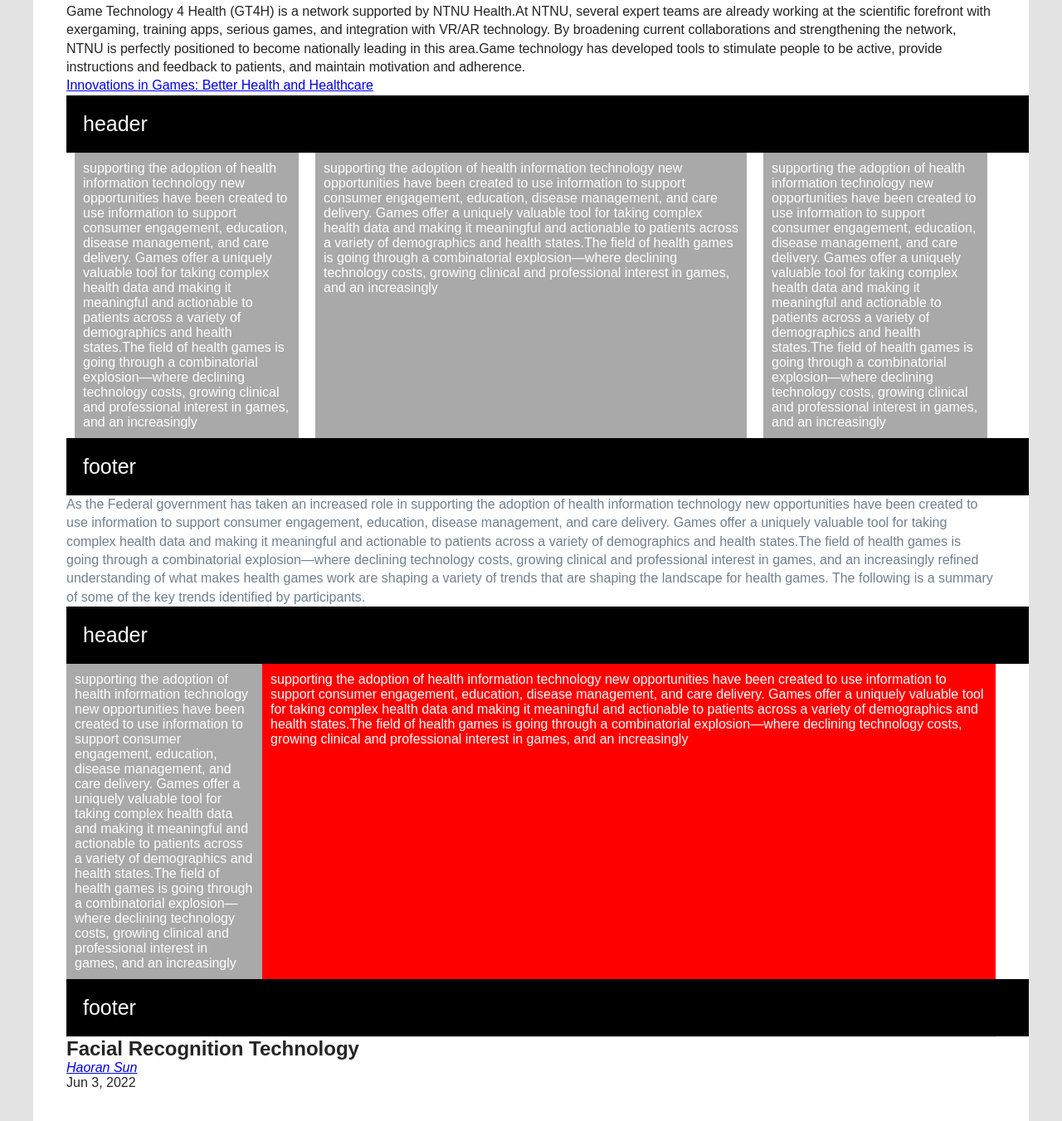
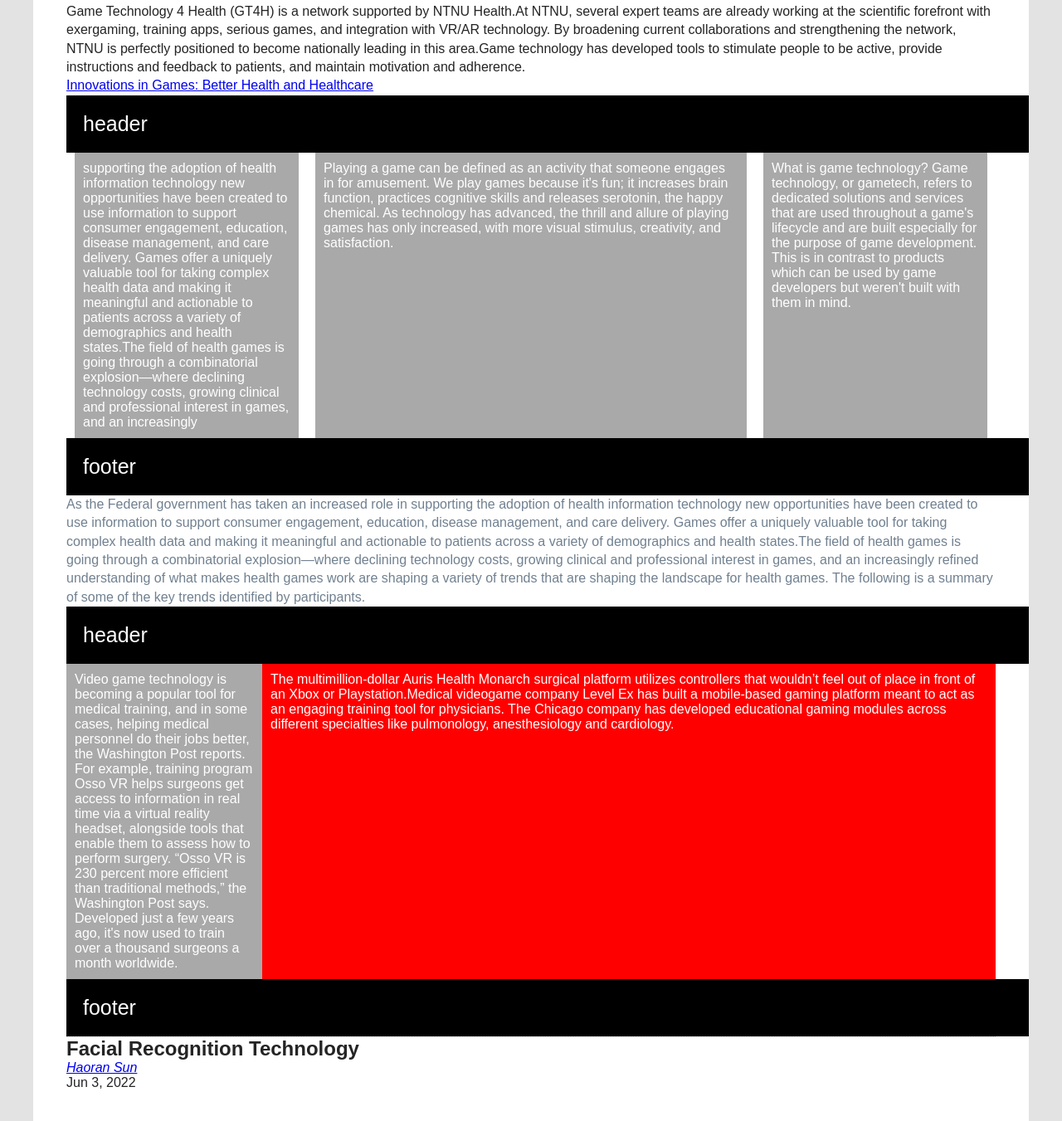
Before and after one commit to Calvinsun123/mi349_blog, a plain HTML site: page index.html in a window 1280 px wide. Shown: the part 1078-2429 px from the top of the page at 83% size. Drawn offline with Linux system fonts and the light colour scheme.

```diff
--- a/index.html
+++ b/index.html
@@ -43,24 +43,10 @@
                     of demographics and health states.The field of health games is going through a combinatorial explosion—where declining technology costs, growing
                     clinical and professional interest in games, and an increasingly</div>
                 <div class="item1">
-                    supporting the adoption of health information technology
-                        new opportunities have been created to use information
-                        to support consumer engagement, education, disease
-                        management, and care delivery. Games offer a uniquely
-                        valuable tool for taking complex health data and making
-                        it meaningful and actionable to patients across a variety
-                        of demographics and health states.The field of health games is going through a combinatorial explosion—where declining technology costs, growing
-                        clinical and professional interest in games, and an increasingly
+                    Playing a game can be defined as an activity that someone engages in for amusement. We play games because it's fun; it increases brain function, practices cognitive skills and releases serotonin, the happy chemical. As technology has advanced, the thrill and allure of playing games has only increased, with more visual stimulus, creativity, and satisfaction.
                 </div>
                 <div class="item2">
-                    supporting the adoption of health information technology
-                        new opportunities have been created to use information
-                        to support consumer engagement, education, disease
-                        management, and care delivery. Games offer a uniquely
-                        valuable tool for taking complex health data and making
-                        it meaningful and actionable to patients across a variety
-                        of demographics and health states.The field of health games is going through a combinatorial explosion—where declining technology costs, growing
-                        clinical and professional interest in games, and an increasingly
+                    What is game technology? Game technology, or gametech, refers to dedicated solutions and services that are used throughout a game's lifecycle and are built especially for the purpose of game development. This is in contrast to products which can be used by game developers but weren't built with them in mind.
                 </div>
             </div>
             <div class="footer">footer</div>
@@ -77,23 +63,11 @@
                 some of the key trends identified by participants.</p></blockquote>
                 <div class="header">header</div>
             <div class="box">
-                <div class="item4">supporting the adoption of health information technology
-                    new opportunities have been created to use information
-                    to support consumer engagement, education, disease
-                    management, and care delivery. Games offer a uniquely
-                    valuable tool for taking complex health data and making
-                    it meaningful and actionable to patients across a variety
-                    of demographics and health states.The field of health games is going through a combinatorial explosion—where declining technology costs, growing
-                    clinical and professional interest in games, and an increasingly</div>
+                <div class="item4">Video game technology is becoming a popular tool for medical training, and in some cases, helping medical personnel do their jobs better, the Washington Post reports. For example, training program Osso VR helps surgeons get access to information in real time via a virtual reality headset, alongside tools that enable them to assess how to perform surgery. “Osso VR is 230 percent more efficient than traditional methods,” the Washington Post says. Developed just a few years ago, it's now used to train over a thousand surgeons a month worldwide.
+
+                </div>
                 <div class="item5">
-                    supporting the adoption of health information technology
-                        new opportunities have been created to use information
-                        to support consumer engagement, education, disease
-                        management, and care delivery. Games offer a uniquely
-                        valuable tool for taking complex health data and making
-                        it meaningful and actionable to patients across a variety
-                        of demographics and health states.The field of health games is going through a combinatorial explosion—where declining technology costs, growing
-                        clinical and professional interest in games, and an increasingly
+                   The multimillion-dollar Auris Health Monarch surgical platform utilizes controllers that wouldn’t feel out of place in front of an Xbox or Playstation.Medical videogame company Level Ex has built a mobile-based gaming platform meant to act as an engaging training tool for physicians. The Chicago company has developed educational gaming modules across different specialties like pulmonology, anesthesiology and cardiology.
                 </div>
 
             </div>
```
Also changed, not shown: index2.html (+2 -16 lines), index3.html (+2 -16 lines).
